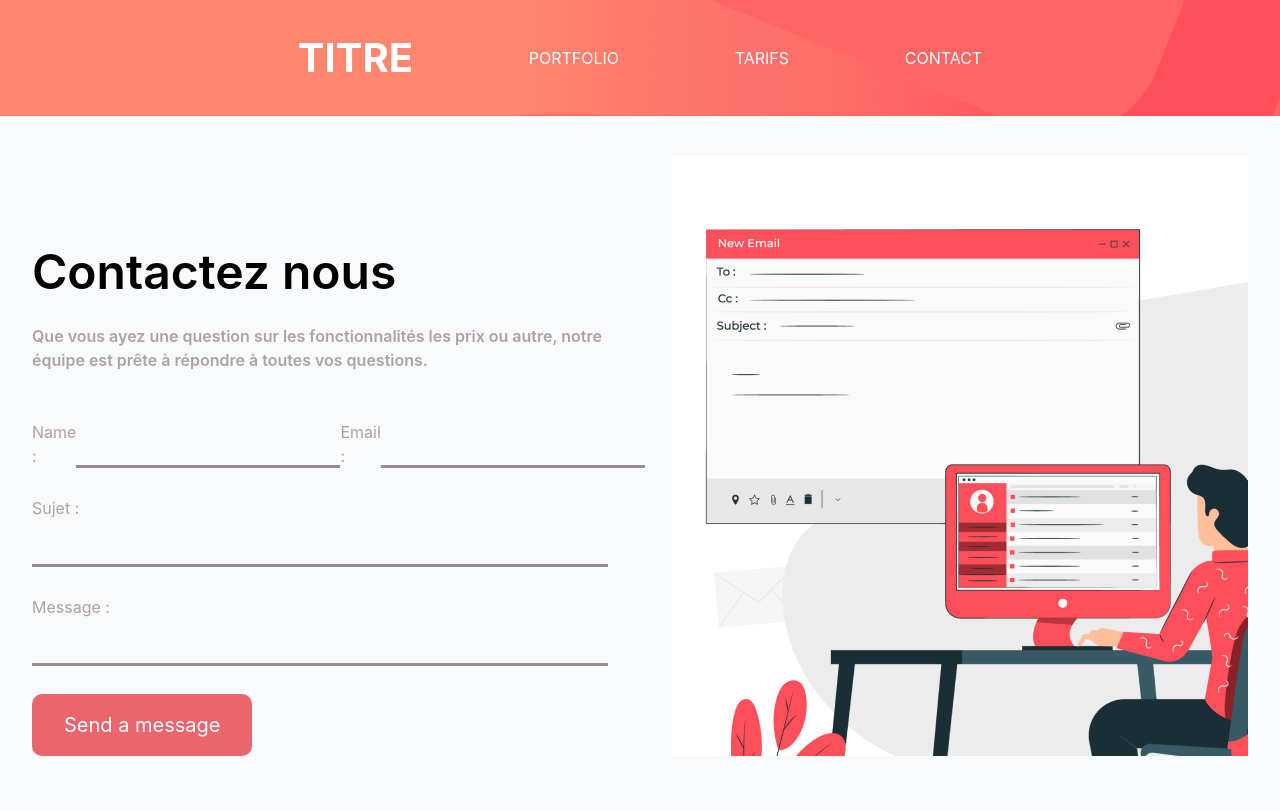
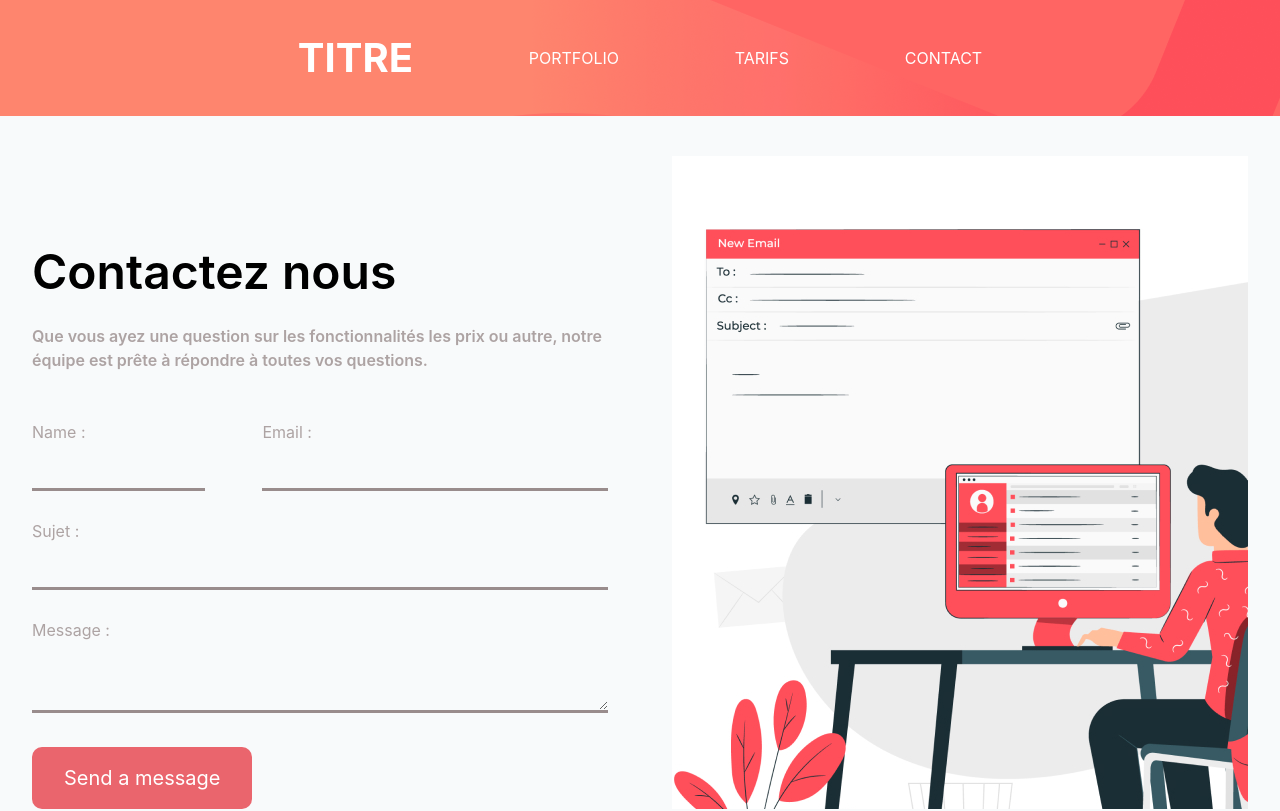
Before and after one commit to Zhamza1/Portfolio, a React (Create React App) app: page /contact in a window 1280 px wide. Shown: the top 811 px of the page. Built offline with nearby package versions, Linux system fonts and the light colour scheme.

Commit message:
form contact

```diff
--- a/public/index.html
+++ b/public/index.html
@@ -27,6 +27,12 @@
     <title>React App</title>
   </head>
   <body>
+    <form name="contact" netlify netlify-honeypot="bot-field" hidden>
+      <input type="text" name="name" />
+      <input type="email" name="email" />
+      <input type="text" name="subject" />
+      <textarea name="message"></textarea>
+    </form>
     <noscript>You need to enable JavaScript to run this app.</noscript>
     <div id="root"></div>
     <!--
--- a/src/components/tarifsCard.jsx
+++ b/src/components/tarifsCard.jsx
@@ -21,7 +21,7 @@ const tarifsCard = (props) => {
 
                     ✓  Formulaire de contact <br />
 
-                    ✓  Charte graphique à partir d'une maquette pré-définie <br />
+                    { props.maquette ? <> {props.maquette}  <br /> </> : "" }
 
                     <span className={`${props.gris}`} >  ✓ Création charte graphique personnalisée <br /> </span>
 
--- a/src/page/aPropos.jsx
+++ b/src/page/aPropos.jsx
@@ -6,8 +6,8 @@ const aPropos = () => {
     <>
   <section>
       <h1 className='flex justify-center mt-10 text-[48px] font-medium ' > A propos </h1>
-      <div className='flex pt-10 justify-around '>
-          <img src={Illu1} alt="Illustration à propos" className='w-[45%] h-[50%] ' />
+      <div className='flex pt-10 justify-around pb-[5rem] '>
+          <img src={Illu1} alt="Illustration à propos" className='w-[35%] h-[40%] ' />
         <div className='self-center  w-[45%] ' >
           <h2 className='justify-center flex text-[36px] font-semibold '>Un développeur Web polyvalent</h2>
 
--- a/src/page/contact.jsx
+++ b/src/page/contact.jsx
@@ -4,20 +4,12 @@ import Header from "../components/header"
 
 const Contact = () => {
   const [isError,setIsError] = useState("")
-  const [firstName, setFirstName] = useState("")
   const [name,setName]=useState("")
   const [email,setEmail]=useState("")
-  const [password,setPassWord] =useState("")
-  const [confirmPassword,setConfirmPassword] = useState("")
+  const [subject,setSubject] =useState("")
+  const [message,setMessage] =useState("")
 
-  const checkValidation = (e) => {
-    setConfirmPassword(e.target.value)
-    if(password != confirmPassword ) {
-      setIsError("Le mot de passe est différent")
-    }else{
-      setIsError("")
-    }
-  }
+
 
   return (
     <>
@@ -30,31 +22,37 @@ const Contact = () => {
           <h1 className='text-[48px] text-third font-semibold mt-[5rem] '>Contactez nous</h1>
           <p className=' mt-4 pb-2 text-[#ADA3A3] font-semibold text-[16px] ' >Que vous ayez une question sur les fonctionnalités les prix ou autre, notre équipe est prête à répondre à toutes vos questions.</p>
 
-          <form className='mt-10' action="">
-            <div className='flex' >
-              <label className='block text-[#ADA3A3] ' htmlFor="">Name :</label>
-              <input type="text" className=' mt-3 border-[#998C8C] py-1  px-2 text-[000000] border-x-0 border-t-0 focus:outline-none focus:border-blue-600 border-[3px] bg-[#F8FAFB] text-[16px] font-regular  '
-                value={firstName}
-                onChange={(e) => setFirstName(e.target.value)}
+          <form name='contact' className='mt-10' method='post' data-netlify="true" onSubmit="submit" >
+          <input type="hidden" name="form-name" value="contact" />
+            <div className='flex w-[100%] justify-between '>
+
+              <div className='flex-col flex w-[30%] ' >
+                <label className='block text-[#ADA3A3] ' htmlFor="">Name :</label>
+                <input type="text" name='name' className=' mt-3 border-[#998C8C] py-1  px-2 text-[000000] border-x-0 border-t-0 focus:outline-none focus:border-blue-600 border-[3px] bg-[#F8FAFB] text-[16px] font-regular  '
+                  value={name}
+                  onChange={(e) => setName(e.target.value)}
+                  />
+              </div>
+              <div className='flex-col flex w-[60%] ' >
+                <label className='block text-[#ADA3A3] ' htmlFor="">Email :</label>
+                <input name='email' type="email" className=' mt-3 border-[#998C8C] py-1  px-2 text-[000000] border-x-0 border-t-0 focus:outline-none focus:border-blue-600 border-[3px] bg-[#F8FAFB] text-[16px] font-regular '
+                value={email}
+                onChange={(e) => setEmail(e.target.value)}
                 />
-              <label  className='block text-[#ADA3A3] ' htmlFor="">Email :</label>
-              <input type="email" className=' mt-3 border-[#998C8C] py-1  px-2 text-[000000] border-x-0 border-t-0 focus:outline-none focus:border-blue-600 border-[3px] bg-[#F8FAFB] text-[16px] font-regular '
-              value={email}
-              onChange={(e) => setEmail(e.target.value)}
-              />
+              </div>
             </div>
             <div className='mt-7' >
               <label className='text-[#ADA3A3] ' htmlFor="">Sujet :</label>
-              <input type="text" className=' w-full mt-3 border-[#998C8C] py-1 px-2 text-[000000] border-x-0 border-t-0 focus:outline-none focus:border-blue-600 border-[3px] bg-[#F8FAFB] text-[16px] font-regular '
-              value={password}
-              onChange={(e) => setPassWord(e.target.value)}
+              <input name='subject' type="text" className=' w-full mt-3 border-[#998C8C] py-1 px-2 text-[000000] border-x-0 border-t-0 focus:outline-none focus:border-blue-600 border-[3px] bg-[#F8FAFB] text-[16px] font-regular '
+              value={subject}
+              onChange={(e) => setSubject(e.target.value)}
               />
             </div>
             <div className='mt-7' >
               <label className='text-[#ADA3A3] ' htmlFor="">Message :</label>
-              <input type="text" className=' w-full mt-3 border-[#998C8C] py-1 px-2 text-[#000000] border-x-0 border-t-0 focus:outline-none focus:border-blue-600 border-[3px] bg-[#F8FAFB] text-[16px] font-regular  '
-              value={confirmPassword}
-              onChange={(e) => checkValidation(e.target.value)}
+              <textarea name='message' className=' w-full mt-3 border-[#998C8C] py-1 px-2 text-[#000000] border-x-0 border-t-0 focus:outline-none focus:border-blue-600 border-[3px] bg-[#F8FAFB] text-[16px] font-regular  '
+              value={message}
+              onChange={(e) => setMessage(e.target.value)}
               />
             </div>
             <div className='mt-7' >
@@ -62,7 +60,7 @@ const Contact = () => {
             </div>
           </form>
         </div>
-        <div className='w-[45%] bg-illu2 '>
+        <div className='w-[45%] bg-illu2 bg-no-repeat '>
 
         </div>
 
--- a/src/page/tarif.jsx
+++ b/src/page/tarif.jsx
@@ -9,7 +9,7 @@ const tarif = (site, prix, description, description2, gris,bgColor) => {
       <section className='mb-[4rem]' >
         <h1 className='font-medium text-[48px] flex justify-center mt-[4rem] ' > Tarifs </h1>
         <h2 className=' text-[20px] font-regular flex justify-center mb-[4rem] ' > Un tarif adapté pour un site internet de qualité ! </h2>
-        <TarifsCard site="STANDARD" prix="699" description="La formule de la hess " description2="Lorem ipsum dolor sit amet consectetur. Scelerisque" bgColor="bg-[#FFF3F1]" bgButton="bg-secondary" textButton="text-[#FFFFFF] " gris="text-[#DDBCBC]" />
+        <TarifsCard site="STANDARD" prix="699" description="La formule de la hess " description2="Lorem ipsum dolor sit amet consectetur. Scelerisque" bgColor="bg-[#FFF3F1]" bgButton="bg-secondary" textButton="text-[#FFFFFF] " gris="text-[#DDBCBC]" maquette="✓  Charte graphique à partir d'une maquette pré-définie" />
 
         <TarifsCard site="PERSONNALISÉ" prix="999" description="Pour un site en accord avec vos gouts et couleurs" description2="Lorem ipsum dolor sit amet consectetur. Scelerisque" bgColor="bg-secondary" bgButton="bg-[#F5EFEF]" textButton="text-[#000000]" textColor="text-[#FFFFFF]"  />
       </section>
```
